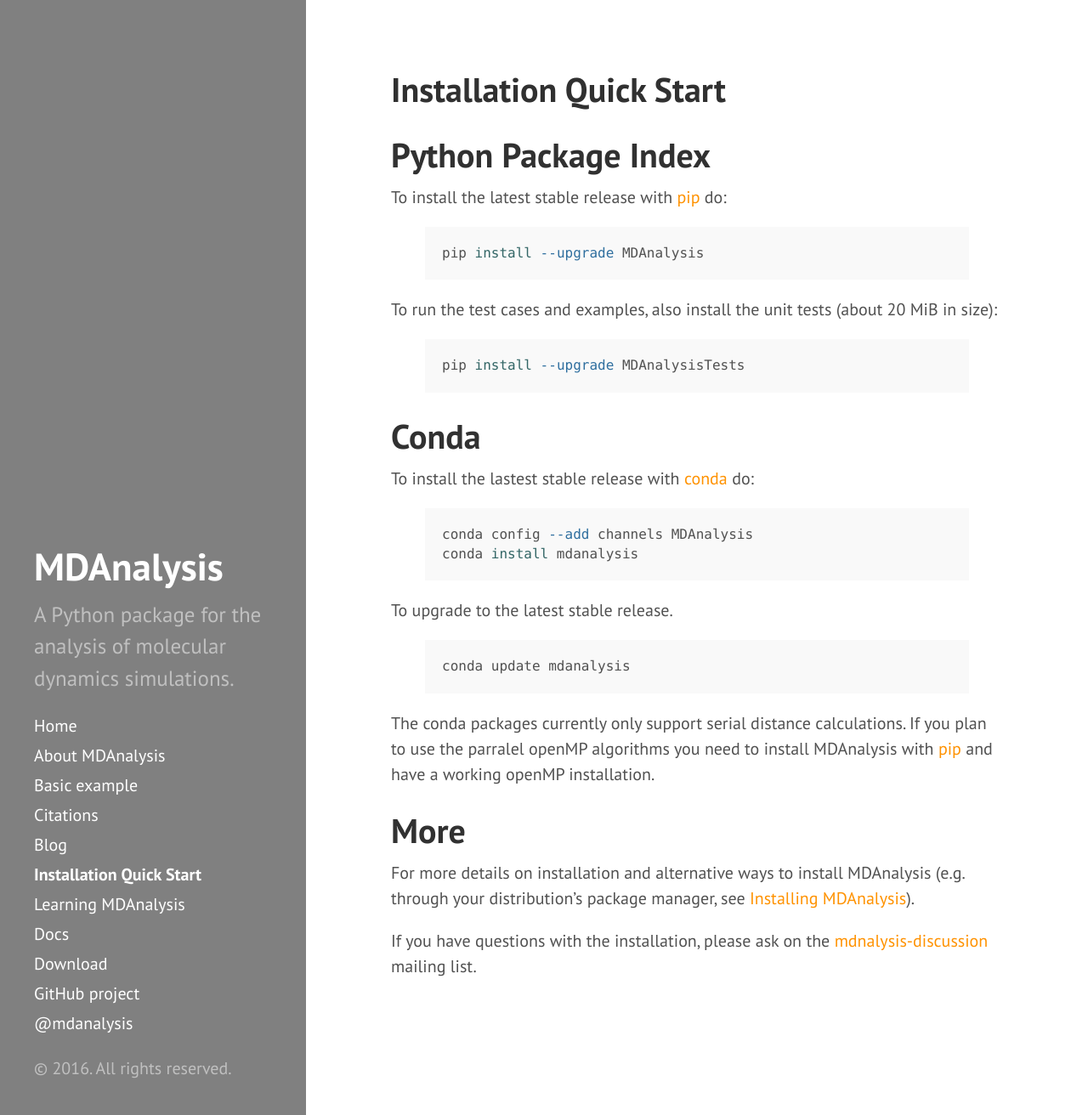
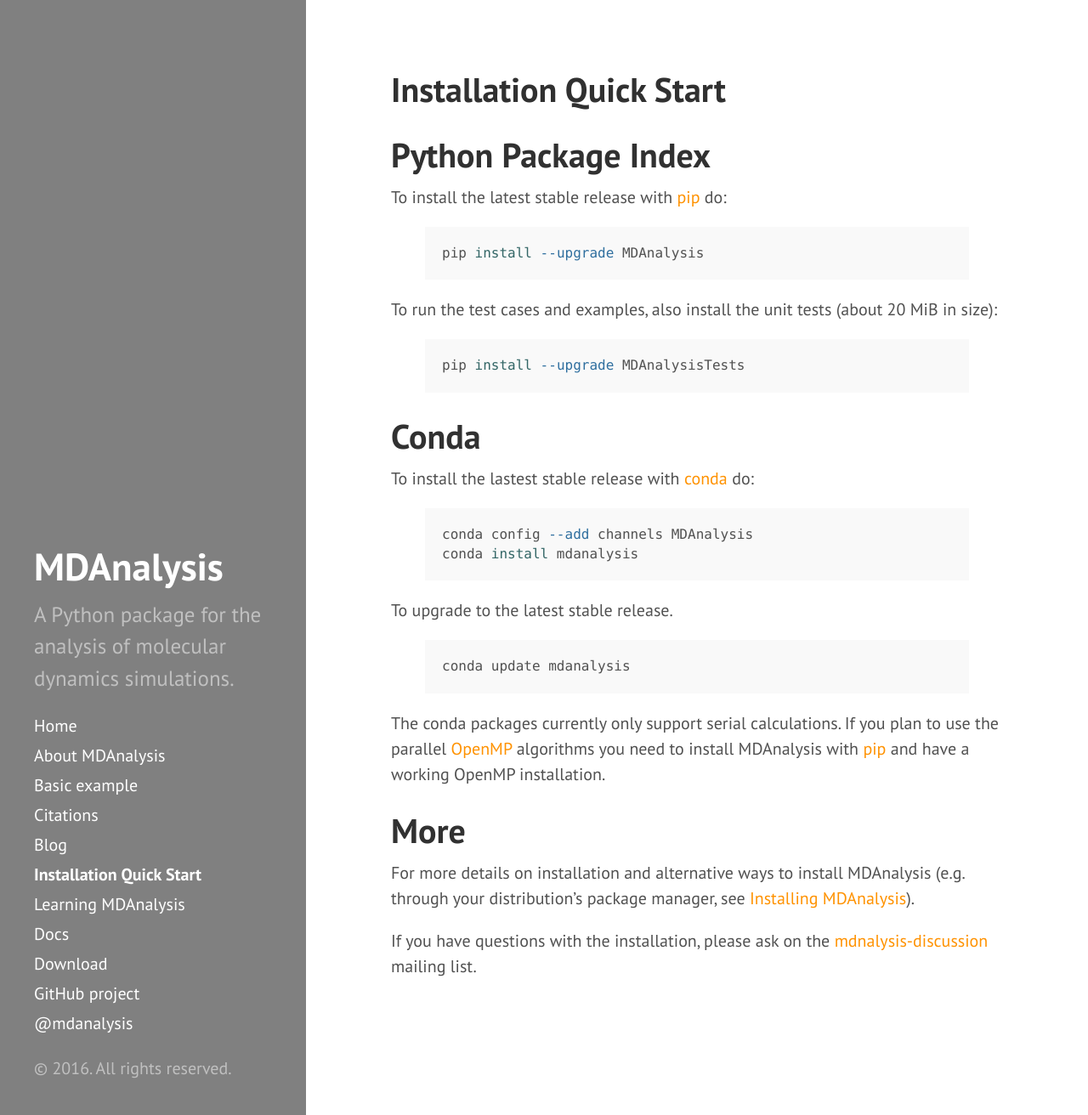
Before and after one commit to MDAnalysis/MDAnalysis.github.io, a Jekyll site: the page built from pages/installation_quick_start.md, in a window 1280 px wide and 1312 px high. Shown: the whole window at 85% size. Built offline with Jekyll 4.4.1, drawn with Linux system fonts in a browser that asks for light colours.

Commit message:
minor changes to the conda post and docs
- blog post: minor language changes
- quick install: link to conda user docs instead of the GitHub repo (users
  do not care... even the conda docs are a bit unfriendly and you actually
  need to know conda in order to make sense of it)
  Also linked to OpenMP (which is spelt with capital O)
- for final signature dash, use ---

```diff
--- a/pages/installation_quick_start.md
+++ b/pages/installation_quick_start.md
@@ -34,9 +34,9 @@ To upgrade to the latest stable release.
 conda update mdanalysis
 {% endhighlight %}
 
-The conda packages currently only support serial distance calculations. If you
-plan to use the parralel openMP algorithms you need to install MDAnalysis with
-[pip][pip] and have a working openMP installation.
+The conda packages currently only support serial calculations. If you
+plan to use the parallel [OpenMP][OpenMP] algorithms you need to install
+MDAnalysis with [pip][pip] and have a working OpenMP installation.
 
 # More
 
```
Also changed, not shown: other parts of pages/installation_quick_start.md (+2 -1 lines), _posts/2016-03-19-conda.md (+3 -3 lines).
